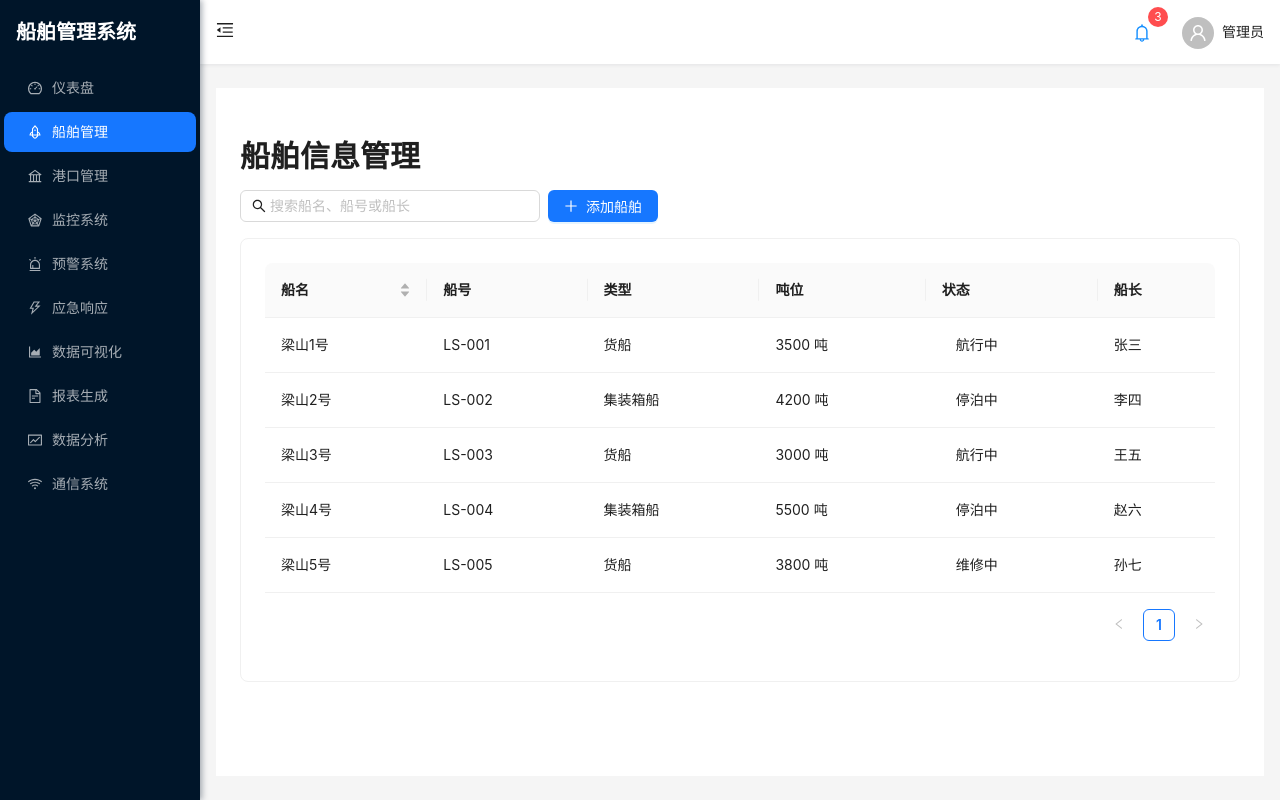
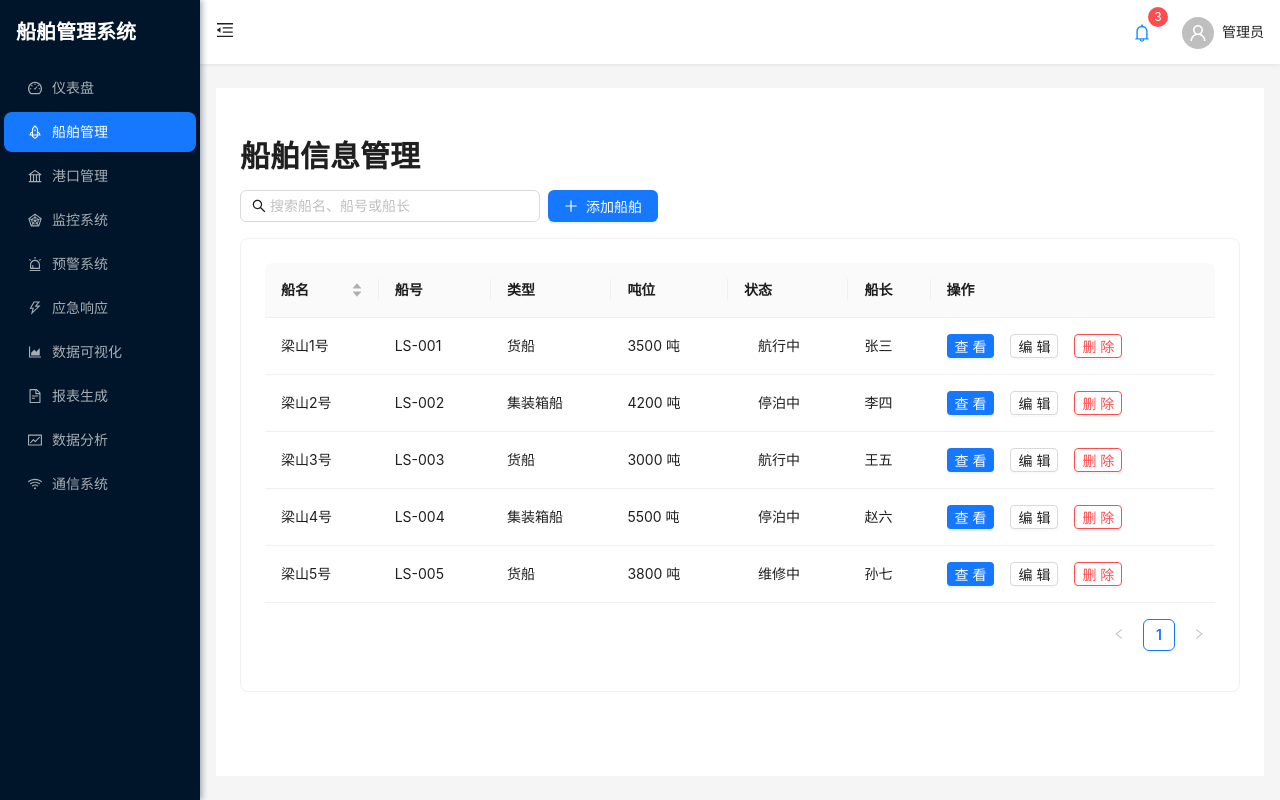
Before and after one commit to zt15864126114/smart-ship-management-system, a React (Create React App) app: page /ship-management in a window 1280 px wide. Built offline with nearby package versions, Linux system fonts and the light colour scheme.

Commit message:
修复报错

```diff
--- a/src/pages/AlertSystem.js
+++ b/src/pages/AlertSystem.js
@@ -15,27 +15,19 @@ import {
   Statistic,
   Alert,
   Tabs,
-  List,
-  Tag,
   Descriptions,
-  Timeline,
   notification
 } from 'antd';
 import {
   ExclamationCircleOutlined,
   CheckCircleOutlined,
-  SyncOutlined,
   ClockCircleOutlined,
-  WarningOutlined,
   BellOutlined,
-  ThunderboltOutlined,
-  SettingOutlined
 } from '@ant-design/icons';
 import ReactECharts from 'echarts-for-react';
-import { alerts, ships, statistics } from '../mock/data';
+import { alerts, ships} from '../mock/data';
 
-const { Title, Text, Paragraph } = Typography;
-const { Option } = Select;
+const { Title } = Typography;
 const { TabPane } = Tabs;
 const { TextArea } = Input;
 
--- a/src/pages/CommunicationSystem.js
+++ b/src/pages/CommunicationSystem.js
@@ -1,4 +1,4 @@
-import React, { useState, useEffect } from 'react';
+import React, { useState } from 'react';
 import {
   Card,
   List,
@@ -12,12 +12,10 @@ import {
   Form,
   Select,
   message,
-  Divider,
   Modal,
   Row,
   Col,
   Tag,
-  Tooltip,
   Statistic
 } from 'antd';
 import {
@@ -27,23 +25,15 @@ import {
   MessageOutlined,
   PhoneOutlined,
   VideoCameraOutlined,
-  FileOutlined,
-  PictureOutlined,
   AudioOutlined,
   BellOutlined,
-  CheckCircleOutlined,
-  SyncOutlined,
   WifiOutlined,
   DisconnectOutlined,
-  SettingOutlined,
-  InfoCircleOutlined
 } from '@ant-design/icons';
 import { messages, contacts, notifications, communicationSystems } from '../mock/data';
 
-const { Title, Text, Paragraph } = Typography;
-const { TextArea } = Input;
+const { Title, Text } = Typography;
 const { TabPane } = Tabs;
-const { Option } = Select;
 
 const CommunicationSystem = () => {
   const [messageList, setMessageList] = useState(messages);
--- a/src/pages/Dashboard.js
+++ b/src/pages/Dashboard.js
@@ -5,7 +5,6 @@ import {
   Col,
   Statistic,
   Typography,
-  Table,
   Badge,
   Space,
   Button,
@@ -18,7 +17,6 @@ import {
 import {
   ArrowUpOutlined,
   ArrowDownOutlined,
-  ShipOutlined as ShipIcon,
   EnvironmentOutlined,
   AlertOutlined,
   CheckCircleOutlined,
@@ -34,9 +32,7 @@ const { Title, Text } = Typography;
 const { TabPane } = Tabs;
 
 const Dashboard = () => {
-  const [timeRange, setTimeRange] = useState('month');
-
-  // 统计数据
+// 统计数据
   const statistics = {
     shipCount: ships.length,
     shipIncrease: 5.2,
--- a/src/pages/DataAnalysis.js
+++ b/src/pages/DataAnalysis.js
@@ -11,7 +11,6 @@ import {
   Space,
   Table,
   Tooltip,
-  Radio,
   Divider,
   List,
   Tag,
@@ -20,7 +19,6 @@ import {
 import {
   AreaChartOutlined,
   BarChartOutlined,
-  LineChartOutlined,
   PieChartOutlined,
   ReloadOutlined,
   DownloadOutlined,
@@ -35,12 +33,9 @@ import { analysisData, ships, ports } from '../mock/data';
 const { Title, Text, Paragraph } = Typography;
 const { TabPane } = Tabs;
 const { Option } = Select;
-const { RangePicker } = DatePicker;
-
 const DataAnalysis = () => {
-  const [timeRange, setTimeRange] = useState('month');
-  const [portSelection, setPortSelection] = useState(['all']);
-  const [chartType, setChartType] = useState('line');
+  const [setTimeRange] = useState('month');
+  const [setPortSelection] = useState(['all']);
   const [dataRefreshTime, setDataRefreshTime] = useState(new Date().toLocaleString());
 
   // 处理刷新数据
--- a/src/pages/DataVisualization.js
+++ b/src/pages/DataVisualization.js
@@ -25,8 +25,6 @@ import { visualizationData } from '../mock/data';
 const { Title, Text } = Typography;
 const { TabPane } = Tabs;
 const { Option } = Select;
-const { RangePicker } = DatePicker;
-
 const DataVisualization = () => {
   const [timeRange, setTimeRange] = useState('day');
 
--- a/src/pages/PortManagement.js
+++ b/src/pages/PortManagement.js
@@ -30,7 +30,7 @@ import {
 import ReactECharts from 'echarts-for-react';
 import { ports } from '../mock/data';
 
-const { Title, Text } = Typography;
+const { Title} = Typography;
 const { TabPane } = Tabs;
 
 const PortManagement = () => {
--- a/src/pages/ReportGeneration.js
+++ b/src/pages/ReportGeneration.js
@@ -15,7 +15,6 @@ import {
   Row,
   Col,
   Divider,
-  List,
   message,
   Tooltip,
   Input,
@@ -27,14 +26,12 @@ import {
   PrinterOutlined,
   EyeOutlined,
   PlusOutlined,
-  CalendarOutlined,
   BarChartOutlined,
   CloudDownloadOutlined,
   CloudOutlined,
   RocketOutlined
 } from '@ant-design/icons';
 import ReactECharts from 'echarts-for-react';
-import moment from 'moment';
 import { reports, ships, ports } from '../mock/data';
 
 const { Title, Text, Paragraph } = Typography;
--- a/src/pages/ShipManagement.js
+++ b/src/pages/ShipManagement.js
@@ -19,10 +19,7 @@ import {
 } from 'antd';
 import {
   PlusOutlined,
-  EditOutlined,
-  DeleteOutlined,
   SearchOutlined,
-  InfoCircleOutlined,
   HistoryOutlined,
   ToolOutlined,
   TeamOutlined
@@ -89,7 +86,35 @@ const ShipManagement = () => {
       title: '船长',
       dataIndex: 'captain',
       key: 'captain',
-    }
+    },
+    {
+      title: '操作',
+      key: 'action',
+      render: (_, record) => (
+        <Space size="middle">
+          <Button
+            type="primary"
+            size="small"
+            onClick={() => handleView(record)}
+          >
+            查看
+          </Button>
+          <Button
+            size="small"
+            onClick={() => handleEdit(record)}
+          >
+            编辑
+          </Button>
+          <Button
+            danger
+            size="small"
+            onClick={() => handleDelete(record)}
+          >
+            删除
+          </Button>
+        </Space>
+      ),
+    },
   ];
 
   // 处理查看船舶详情
```
